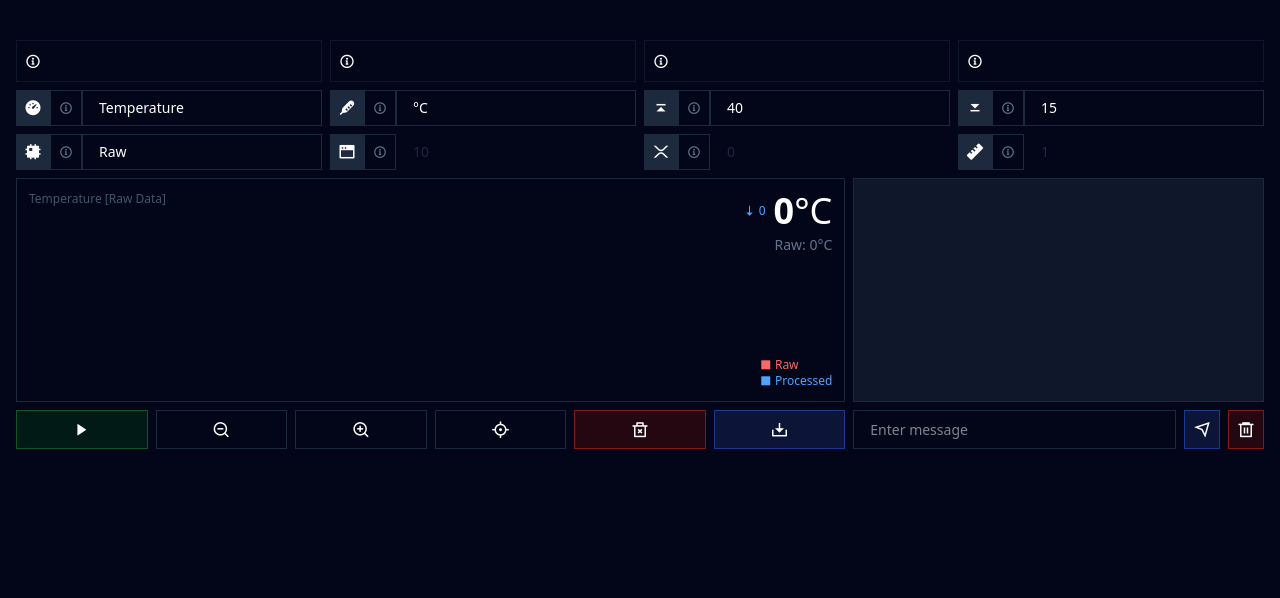
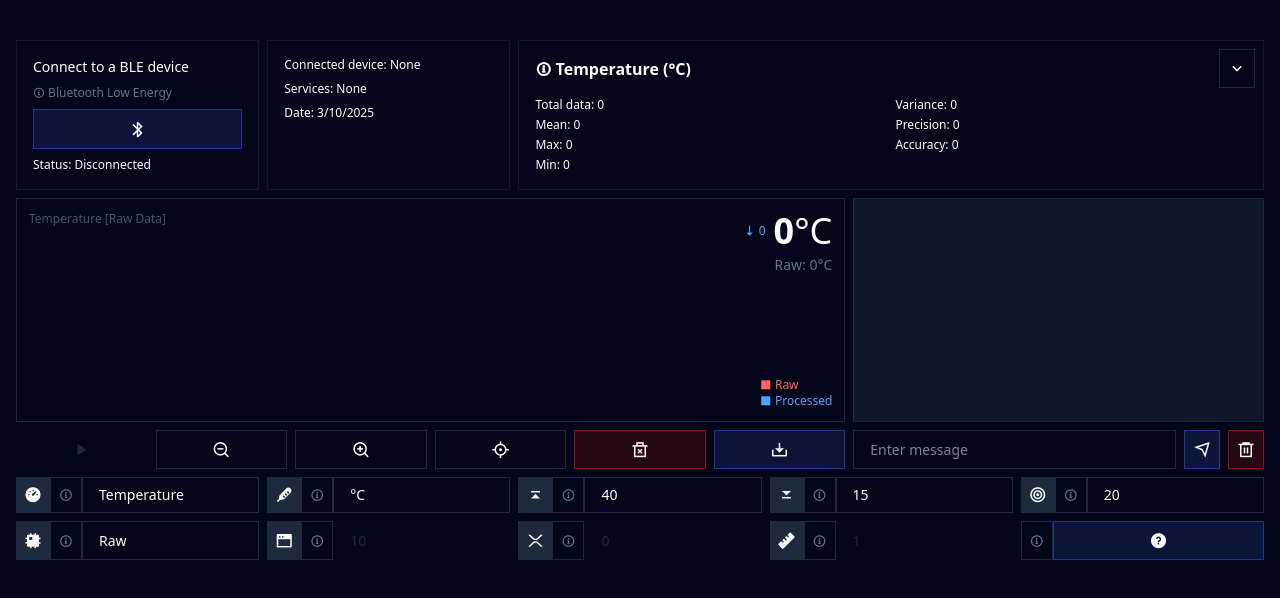
Before and after one commit to tonytomo/omnitor, a SvelteKit app: page / in a window 1280 px wide. Shown: the top 598 px of the page. Built offline with nearby package versions, Linux system fonts and the light colour scheme.

Commit message:
refactor: remove ToolInfo interface; introduce Stats interface and update related components

```diff
--- a/src/app.css
+++ b/src/app.css
@@ -39,14 +39,14 @@ Containers
 	@apply flex gap-2 border border-teal-900 bg-teal-950/50 p-2 text-2xl;
 }
 .tooltip {
-	@apply absolute top-[100%] left-0 z-50 flex w-3xs gap-2 border border-slate-600 bg-slate-800 p-2 text-left text-white transition-opacity;
+	@apply absolute top-[100%] left-1/2  z-50 flex w-3xs -translate-x-1/3 gap-2 border border-slate-600 bg-slate-800 p-2 text-left text-white transition-opacity;
 }
 
 /*
 Inputs and Buttons
 */
 .form-container {
-	@apply col-span-1 grid grid-cols-1 gap-2 sm:grid-cols-2 md:col-span-2 xl:col-span-3 xl:grid-cols-4;
+	@apply col-span-1 grid grid-cols-1 gap-2 sm:grid-cols-2 md:col-span-2 xl:col-span-3 xl:grid-cols-5;
 }
 .form {
 	@apply flex text-sm;
--- a/src/lib/components/atoms/button.svelte
+++ b/src/lib/components/atoms/button.svelte
@@ -3,6 +3,7 @@
 
 	interface ButtonProps {
 		ariaLabel: string;
+		info?: string;
 		color: string;
 		disabled?: boolean;
 		onClick: () => void;
@@ -10,8 +11,27 @@
 	}
 
 	let props: ButtonProps = $props();
+	let visibility = $state('invisible opacity-0');
+
+	function show() {
+		visibility = 'visible opacity-100';
+	}
+
+	function hide() {
+		visibility = 'invisible opacity-0';
+	}
 </script>
 
+<div class="flex flex-1">
+	{#if props.info}
+		<button aria-label="Info" class="btn btn-info" onclick={show} onblur={hide}>
+			<i class="ri-information-2-line"></i>
+			<span class="tooltip {visibility}">
+				<i class="ri-information-2-line"></i>
+				{props.info}
+			</span>
+		</button>
+	{/if}
 	<button
 		disabled={props.disabled}
 		aria-label={props.ariaLabel}
@@ -20,3 +40,4 @@
 	>
 		{@render props.children()}
 	</button>
+</div>
--- a/src/lib/components/blocks/graph.svelte
+++ b/src/lib/components/blocks/graph.svelte
@@ -1,6 +1,6 @@
 <script lang="ts">
 	import { addLog } from '$lib/stores/log-store';
-	import { State } from '$lib/types/record';
+	import { State, Status } from '$lib/types/record';
 	import record, {
 		addRawData,
 		addProcessedData,
@@ -23,7 +23,7 @@
 	let focusIndex: number = 0;
 
 	async function listenCom() {
-		if ($record.state === State.STOPPED) return;
+		if ($record.state === State.IDLE) return;
 
 		const randomNumber = getRandomNumber();
 
@@ -65,14 +65,14 @@
 	}
 
 	function toggleRecord() {
-		if ($record.state === State.STOPPED) {
+		if ($record.state === State.IDLE) {
 			setState(State.RUNNING);
 			interval = setInterval(listenCom, 200);
 			addLog('Record started');
 		} else {
-			setState(State.STOPPED);
+			setState(State.IDLE);
 			clearInterval(interval);
-			addLog('Record stopped');
+			addLog('Record IDLE');
 		}
 	}
 </script>
@@ -133,11 +133,12 @@
 	</div>
 	<div class="flex gap-2">
 		<Button
-			ariaLabel={$record.state === State.STOPPED ? 'Run' : 'Halt'}
-			color={$record.state === State.STOPPED ? 'btn-green' : 'btn-red'}
+			disabled={$record.status !== Status.CONNECTED}
+			ariaLabel={$record.state === State.IDLE ? 'Run' : 'Halt'}
+			color={$record.state === State.IDLE ? 'btn-green' : 'btn-red'}
 			onClick={toggleRecord}
 		>
-			{#if $record.state === State.STOPPED}
+			{#if $record.state === State.IDLE}
 				<i class="ri-play-fill"></i>
 			{:else}
 				<i class="ri-stop-fill"></i>
--- a/src/lib/components/blocks/processor.svelte
+++ b/src/lib/components/blocks/processor.svelte
@@ -1,6 +1,7 @@
 <script lang="ts">
 	import record from '$lib/stores/record-store';
 	import { State, Process } from '$lib/types/record';
+	import Button from '../atoms/button.svelte';
 	import SInput from '../atoms/s-input.svelte';
 	import SSelect from '../atoms/s-select.svelte';
 
@@ -42,4 +43,12 @@
 	>
 		<i class="ri-ruler-fill"></i>
 	</SInput>
+	<Button
+		ariaLabel="Go to tutorial"
+		color="btn-blue"
+		onClick={() => console.log('Go to tutorial')}
+		info="Learn more about the different processes."
+	>
+		<i class="ri-question-fill"></i>
+	</Button>
 </section>
--- a/src/lib/components/blocks/setting.svelte
+++ b/src/lib/components/blocks/setting.svelte
@@ -40,4 +40,11 @@
 	>
 		<i class="ri-skip-down-fill"></i>
 	</SInput>
+	<SInput
+		bind:value={$record.setting.target}
+		disabled={$record.state === State.RUNNING}
+		info="Target value as a reference."
+	>
+		<i class="ri-focus-2-line"></i>
+	</SInput>
 </section>
--- a/src/lib/stores/record-store.ts
+++ b/src/lib/stores/record-store.ts
@@ -1,15 +1,16 @@
-import { Process, State, type Record } from '$lib/types/record';
+import { Process, State, Status, type Record } from '$lib/types/record';
 import { get, writable } from 'svelte/store';
 
 const record = writable(<Record>{
-	state: State.STOPPED,
+	status: Status.DISCONNECTED,
+	state: State.IDLE,
 	name: '',
 	process: Process.RAW,
 	rawData: [],
 	processedData: [],
 	unit: '',
 	threshold: { upper: 0, lower: 0 },
-	setting: { window: 0, intercept: 0, slope: 0 }
+	setting: { window: 0, intercept: 0, slope: 0, target: 0 }
 });
 
 export default record;
@@ -52,6 +53,10 @@ export function getSlope() {
 	return get(record).setting.slope;
 }
 
+export function getTarget() {
+	return get(record).setting.target;
+}
+
 export function getUpperThreshold() {
 	return get(record).threshold.upper;
 }
@@ -76,7 +81,7 @@ export function setProcess(process: Process) {
 
 export function resetRecord() {
 	record.update((store) => {
-		store.state = State.STOPPED;
+		store.state = State.IDLE;
 		store.rawData = [];
 		store.processedData = [];
 		return store;
--- /dev/null
+++ b/src/lib/stores/stats-store.ts
@@ -0,0 +1,41 @@
+import type { Stats } from '$lib/types/stats';
+import { writable } from 'svelte/store';
+import record, { getTarget } from './record-store';
+
+const stats = writable(<Stats>{
+	total: 0,
+	mean: 0,
+	max: 0,
+	min: 0,
+	standardDeviation: 0,
+	variance: 0,
+	precision: 0,
+	accuracy: 0
+});
+
+export default stats;
+
+export function calculateStats(data: number[]) {
+	stats.update(() => {
+		const total = data.length;
+		const mean = data.reduce((acc, val) => acc + val, 0) / total;
+		const max = Math.max(...data);
+		const min = Math.min(...data);
+		const variance = data.reduce((acc, val) => acc + (val - mean) ** 2, 0) / total;
+		const standardDeviation = Math.sqrt(variance);
+		const precision = standardDeviation / mean;
+		const target = getTarget();
+		const accuracy = (1 - Math.abs(mean - target) / target) * 100;
+
+		return {
+			total,
+			mean,
+			max,
+			min,
+			standardDeviation,
+			variance,
+			precision,
+			accuracy
+		};
+	});
+}
--- a/src/lib/types/info.ts
+++ /dev/null
@@ -1,5 +0,0 @@
-export interface ToolInfo {
-    icon: string;
-	name: string;
-	definition: string;
-}
--- a/src/lib/types/record.ts
+++ b/src/lib/types/record.ts
@@ -1,7 +1,13 @@
+export enum Status {
+	CONNECTED = 'Connected',
+	CONNECTING = 'Connecting',
+	DISCONNECTED = 'Disconnected'
+}
+
 export enum State {
-	STOPPED,
-	RUNNING,
-	ERROR
+	IDLE = 'Idle',
+	RUNNING = 'Running',
+	ERROR = 'Error'
 }
 
 export enum Process {
@@ -12,6 +18,7 @@ export enum Process {
 }
 
 export interface Record {
+	status: Status;
 	state: State;
 	name: string;
 	process: Process;
@@ -31,4 +38,5 @@ export interface Setting {
 	window: number;
 	intercept: number;
 	slope: number;
+	target: number;
 }
--- /dev/null
+++ b/src/lib/types/stats.ts
@@ -0,0 +1,10 @@
+export interface Stats {
+	total: number;
+	mean: number;
+	max: number;
+	min: number;
+	standardDeviation: number;
+	variance: number;
+	precision: number;
+	accuracy: number;
+}
--- a/src/lib/utils/bluetooth.ts
+++ b/src/lib/utils/bluetooth.ts
@@ -67,7 +67,7 @@ async function listenToData(
 async function stopListening(characteristic: BluetoothRemoteGATTCharacteristic) {
 	try {
 		await characteristic.stopNotifications();
-		console.log('Notifications stopped');
+		console.log('Notifications IDLE');
 		characteristic.removeEventListener('characteristicvaluechanged', (event: Event) => {
 			console.log('Listener removed');
 		});
--- a/src/routes/+page.svelte
+++ b/src/routes/+page.svelte
@@ -1,10 +1,14 @@
 <script lang="ts">
+	import Button from '$lib/components/atoms/button.svelte';
+	import SInput from '$lib/components/atoms/s-input.svelte';
 	import Graph from '$lib/components/blocks/graph.svelte';
 	import Log from '$lib/components/blocks/log.svelte';
 	import Processor from '$lib/components/blocks/processor.svelte';
 	import Setting from '$lib/components/blocks/setting.svelte';
 	import record from '$lib/stores/record-store';
-	import { Process } from '$lib/types/record';
+	import stats from '$lib/stores/stats-store';
+	import { Process, State, Status } from '$lib/types/record';
+	import { connectToDevice, searchBluetoothDevices } from '$lib/utils/bluetooth';
 	import { onMount } from 'svelte';
 
 	onMount(() => {
@@ -12,28 +16,95 @@
 		$record.name = 'Temperature';
 		$record.unit = '°C';
 		$record.process = Process.RAW;
-		$record.setting = { window: 10, intercept: 0, slope: 1 };
+		$record.setting = { window: 10, intercept: 0, slope: 1, target: 20 };
 	});
+
+	let displayInfo = 'flex';
+	let connectedDevice: BluetoothDevice | undefined;
+	let server: BluetoothRemoteGATTServer | undefined;
+
+	function toggleInfo() {
+		displayInfo = displayInfo === 'hidden' ? 'flex' : 'hidden';
+	}
+
+	async function handleConnect() {
+		if ($record.status === Status.CONNECTED) {
+			$record.status = Status.DISCONNECTED;
+		} else {
+			$record.status = Status.CONNECTING;
+
+			connectedDevice = await searchBluetoothDevices();
+			if (!connectedDevice) {
+				$record.status = Status.DISCONNECTED;
+				return;
+			}
+
+			server = await connectToDevice(connectedDevice);
+			if (!server) {
+				$record.status = Status.DISCONNECTED;
+				return;
+			}
+
+			$record.status = Status.CONNECTED;
+		}
+	}
 </script>
 
 <main class="container-grid gap-2 px-4 py-10">
 	<section class="form-container">
-		<div class="border border-slate-900 p-2">
-			<i class="ri-information-2-line"></i>
+		<div class="flex flex-col justify-start gap-2 border border-slate-900 p-4">
+			<h4 class="text-sm">Connect to a BLE device</h4>
+			<h4 class="text-xs text-slate-500">
+				<i class="ri-information-2-line"></i>
+				Bluetooth Low Energy
+			</h4>
+			<Button
+				disabled={$record.status === Status.CONNECTING}
+				ariaLabel="Connect"
+				color={$record.status === Status.CONNECTED ? 'btn-red' : 'btn-blue'}
+				onClick={handleConnect}
+			>
+				{#if $record.status === Status.DISCONNECTED}
+					<i class="ri-bluetooth-line"></i>
+				{:else if $record.status === Status.CONNECTING}
+					<p>Waiting..</p>
+				{:else}
+					<i class="ri-shut-down-line"></i>
+				{/if}
+			</Button>
+			<h4 class="text-xs">Status: {$record.status}</h4>
 		</div>
-		<div class="border border-slate-900 p-2">
-			<i class="ri-information-2-line"></i>
+
+		<div class="flex flex-col gap-2 border border-slate-900 p-4 text-xs">
+			<h4>Connected device: {connectedDevice ? connectedDevice.name : 'None'}</h4>
+			<h4>Services: {server ? (server.connected ? 'Connected' : 'Disconnected') : 'None'}</h4>
+			<h4>Date: {new Date().toLocaleDateString()}</h4>
 		</div>
-		<div class="border border-slate-900 p-2">
-			<i class="ri-information-2-line"></i>
-		</div>
-		<div class="border border-slate-900 p-2">
-			<i class="ri-information-2-line"></i>
+
+		<div
+			class="relative flex flex-col gap-2 border border-slate-900 p-4 sm:col-span-2 xl:col-span-3"
+		>
+			<h4 class="text-base font-semibold">
+				<i class="ri-information-2-line"></i>
+				{$record.name} ({$record.unit})
+			</h4>
+			<Button ariaLabel="Toggle info" color="btn-base absolute top-2 right-2" onClick={toggleInfo}>
+				<i class="ri-arrow-down-s-line"></i>
+			</Button>
+			<div class="{displayInfo} max-h-28 flex-col flex-wrap gap-1 text-xs md:max-h-20">
+				<p>Total data: {$stats.total}</p>
+				<p>Mean: {$stats.mean}</p>
+				<p>Max: {$stats.max}</p>
+				<p>Min: {$stats.min}</p>
+				<p>Variance: {$stats.variance}</p>
+				<p>Precision: {$stats.precision}</p>
+				<p>Accuracy: {$stats.accuracy}</p>
+			</div>
 		</div>
 	</section>
 
+	<Graph />
+	<Log />
 	<Setting />
 	<Processor />
-	<Graph />
-	<Log />
 </main>
```
Lines whose indentation alone changed are shown as unchanged.
